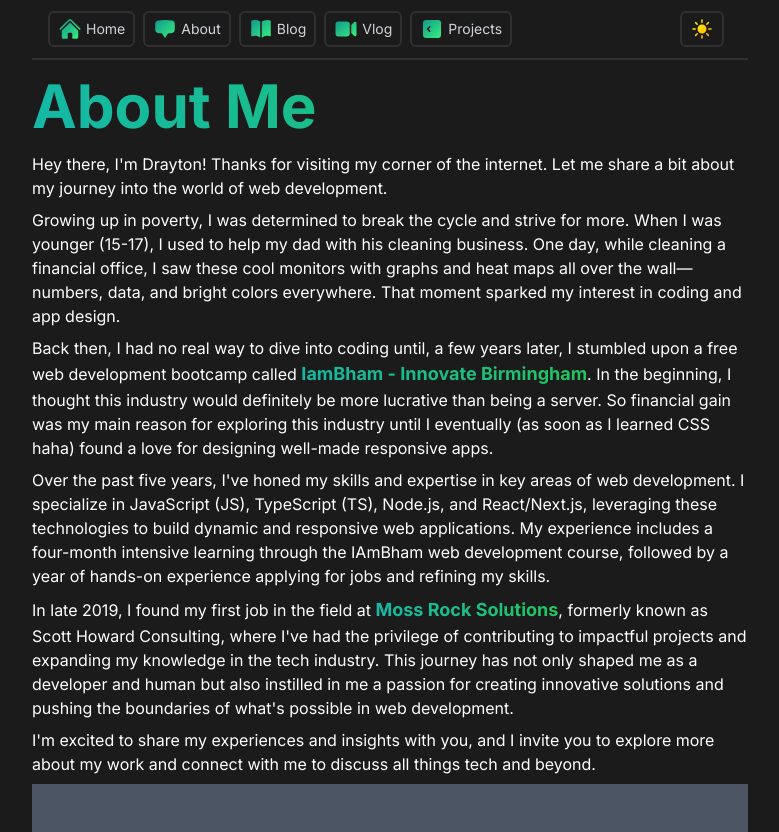
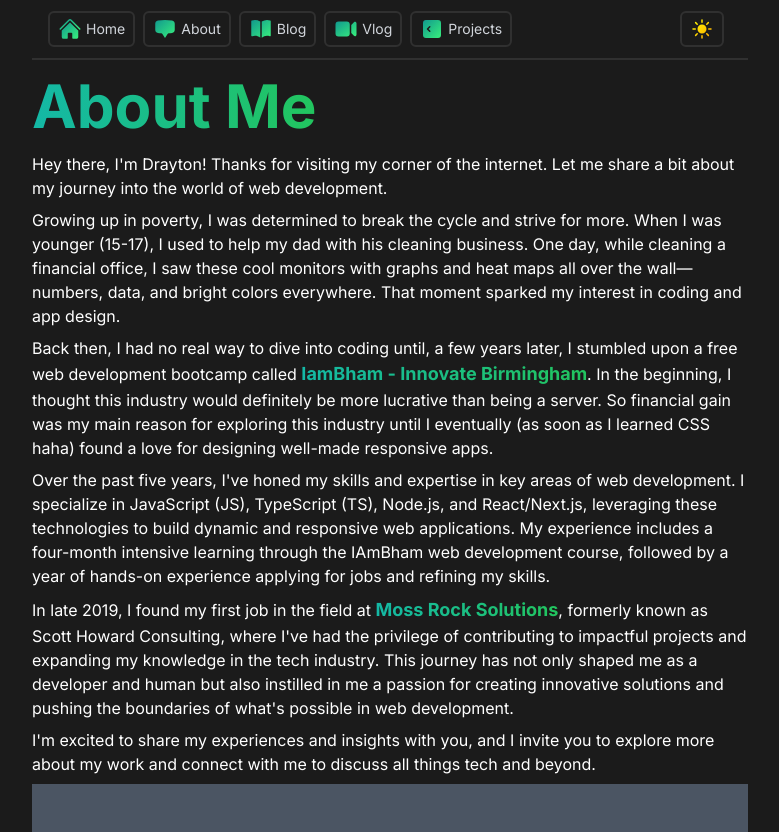
Before and after one commit to Drayton-Dobbs/drayton-dev, a Next.js app: page /About in a window 1280 px wide. Shown: the whole page, without its empty margins (250-1029 px from the left). Built offline with nearby package versions, Linux system fonts and the light colour scheme.

Commit message:
feat: fix gradient title styles

```diff
--- a/src/app/About/page.tsx
+++ b/src/app/About/page.tsx
@@ -3,8 +3,10 @@ import Link from "next/link";
 export default function About() {
   return (
     <div className="text-white">
-      <div className="py-4 font-bold text-6xl bg-gradient-to-r from-teal-500 to-green-500 text-transparent bg-clip-text">
-        About Me
+      <div className="py-4">
+        <span className="font-bold text-6xl bg-gradient-to-r from-teal-500 to-green-500 text-transparent bg-clip-text">
+          About Me
+        </span>
       </div>
       <p className="pb-2">
         Hey there, I&apos;m Drayton! Thanks for visiting my corner of the
```
